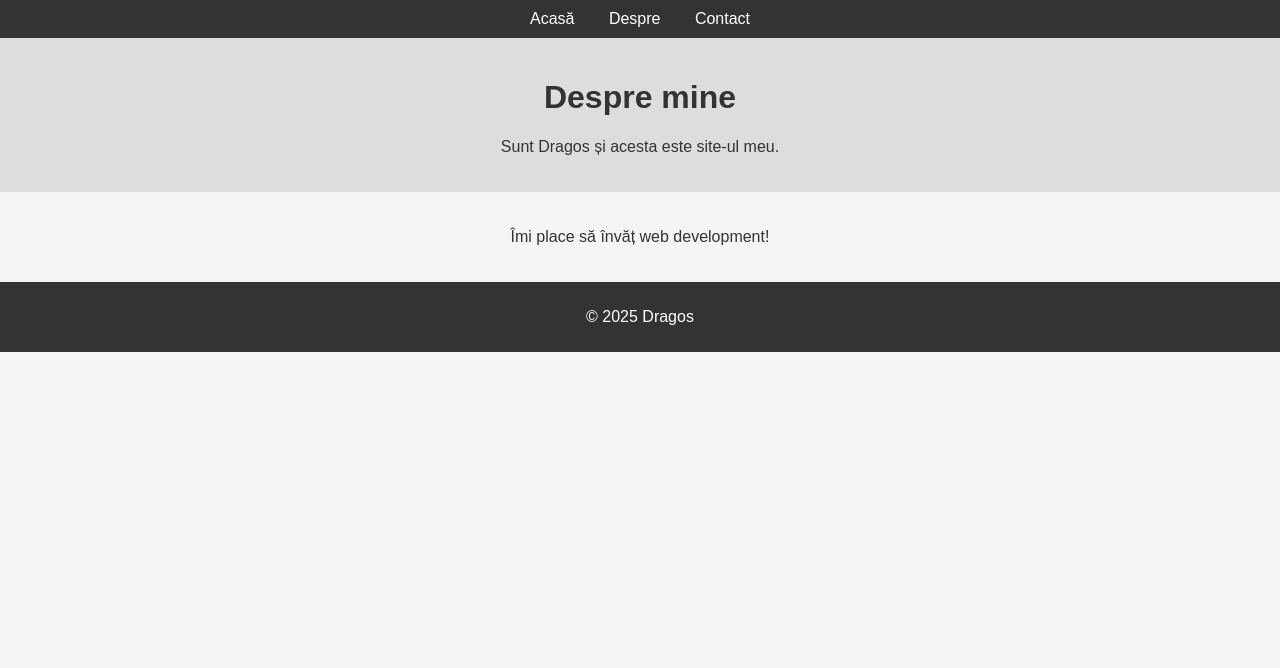
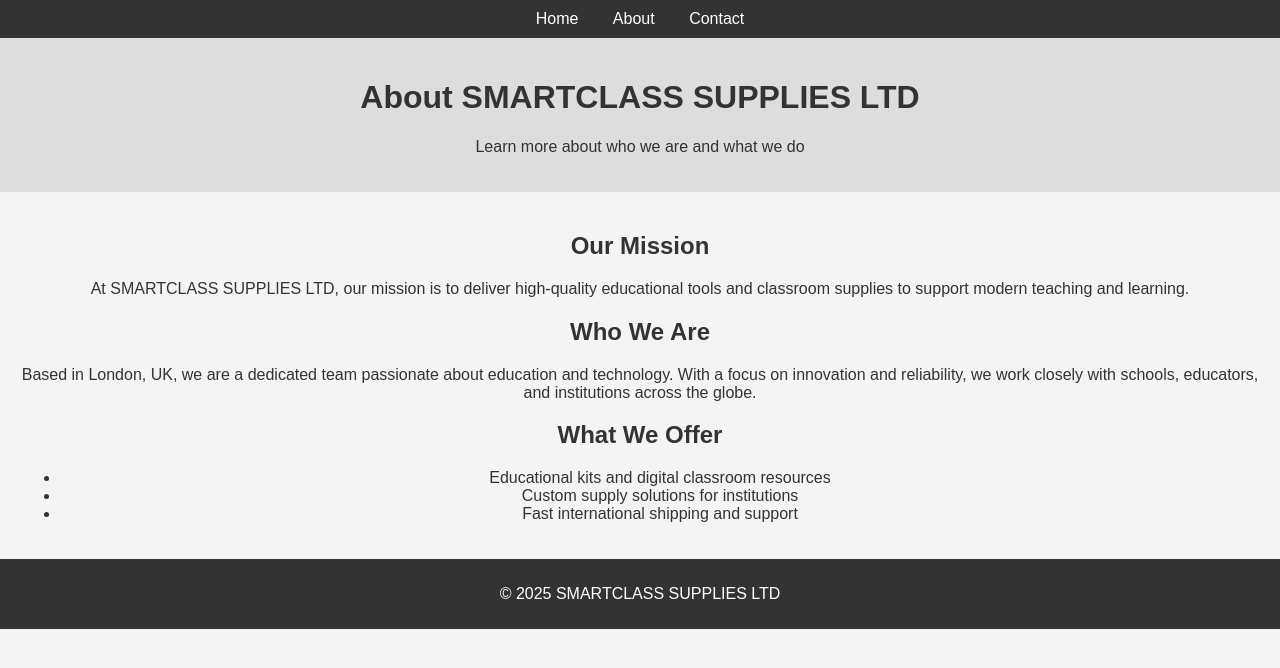
Before and after one commit to marcochessari/SMARTCLASS.SUPPLIES, a plain HTML site: page about.html in a window 1280 px wide. Drawn offline with Linux system fonts and the light colour scheme.

Commit message:
Update about.html

```diff
--- a/about.html
+++ b/about.html
@@ -1,28 +1,44 @@
 <!DOCTYPE html>
-<html lang="ro">
+<html lang="en">
 <head>
   <meta charset="UTF-8">
-  <title>Despre</title>
+  <title>About Us</title>
   <link rel="stylesheet" href="style.css">
 </head>
 <body>
   <nav>
-    <a href="index.html">Acasă</a>
-    <a href="about.html">Despre</a>
+    <a href="index.html">Home</a>
+    <a href="about.html">About</a>
     <a href="contact.html">Contact</a>
   </nav>
 
   <header>
-    <h1>Despre mine</h1>
-    <p>Sunt Dragos și acesta este site-ul meu.</p>
+    <h1>About SMARTCLASS SUPPLIES LTD</h1>
+    <p>Learn more about who we are and what we do</p>
   </header>
 
   <section>
-    <p>Îmi place să învăț web development!</p>
+    <h2>Our Mission</h2>
+    <p>
+      At SMARTCLASS SUPPLIES LTD, our mission is to deliver high-quality educational tools and classroom supplies to support modern teaching and learning.
+    </p>
+
+    <h2>Who We Are</h2>
+    <p>
+      Based in London, UK, we are a dedicated team passionate about education and technology.
+      With a focus on innovation and reliability, we work closely with schools, educators, and institutions across the globe.
+    </p>
+
+    <h2>What We Offer</h2>
+    <ul>
+      <li>Educational kits and digital classroom resources</li>
+      <li>Custom supply solutions for institutions</li>
+      <li>Fast international shipping and support</li>
+    </ul>
   </section>
 
   <footer>
-    <p>&copy; 2025 Dragos</p>
+    <p>&copy; 2025 SMARTCLASS SUPPLIES LTD</p>
   </footer>
 </body>
 </html>
```
